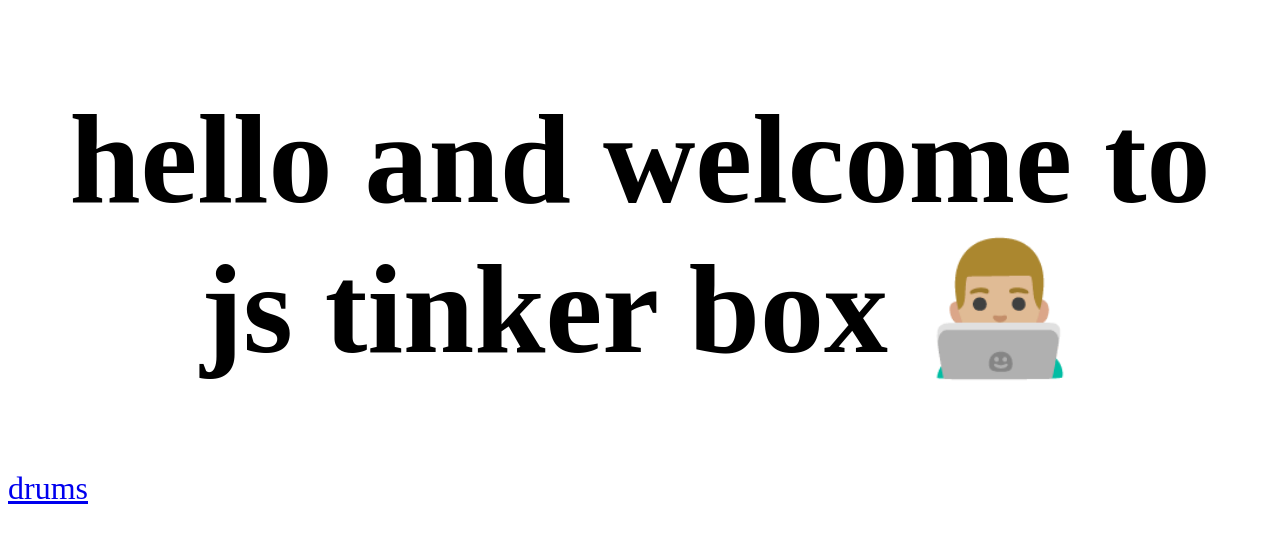
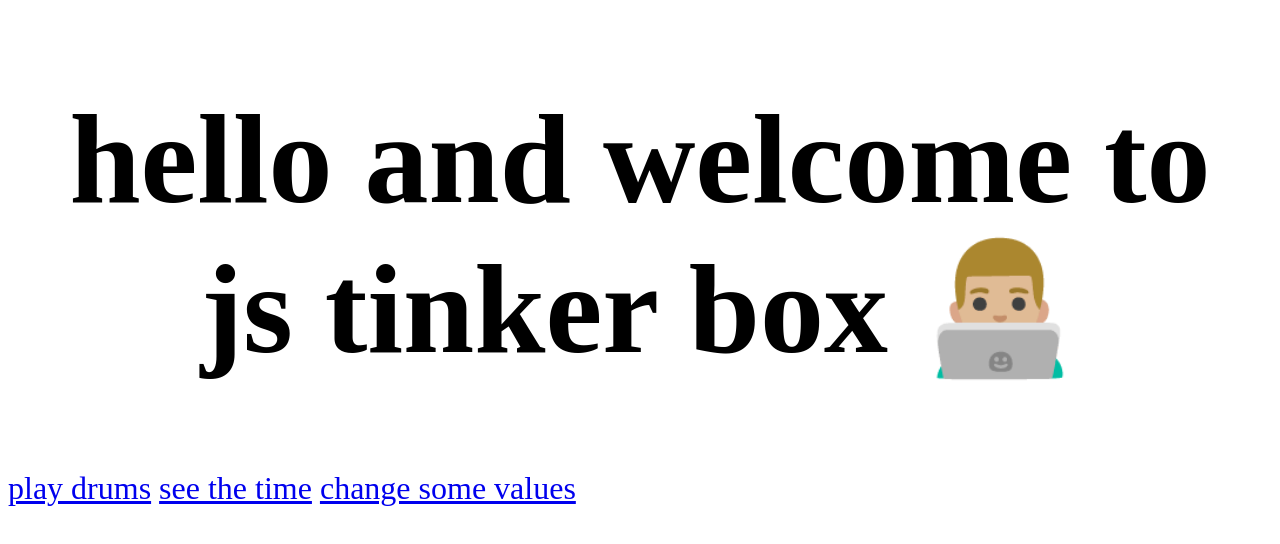
Before and after one commit to raph-eng/js-tinker-box, a plain HTML site: page index.html in a window 1280 px wide. Drawn offline with Linux system fonts and the light colour scheme; files that its build step writes are made by us from their sources; a web font is replaced by a local one.

Commit message:
create index central home page

```diff
--- a/index.html
+++ b/index.html
@@ -9,8 +9,9 @@
 </head>
 <body>
   <h1>hello and welcome to js tinker box 👨🏼‍💻</h1>
-    <a href="a-drums/index.html">drums</a>
-    <a href="b-clock/index.html"></a>
+    <a href="1-drums/index.html">play drums</a>
+    <a href="2-clock/index.html">see the time</a>
+    <a href="3-css-var/index.html">change some values</a>
   </ul>
   <script src="scripts.js"></script>
 </body>
```
